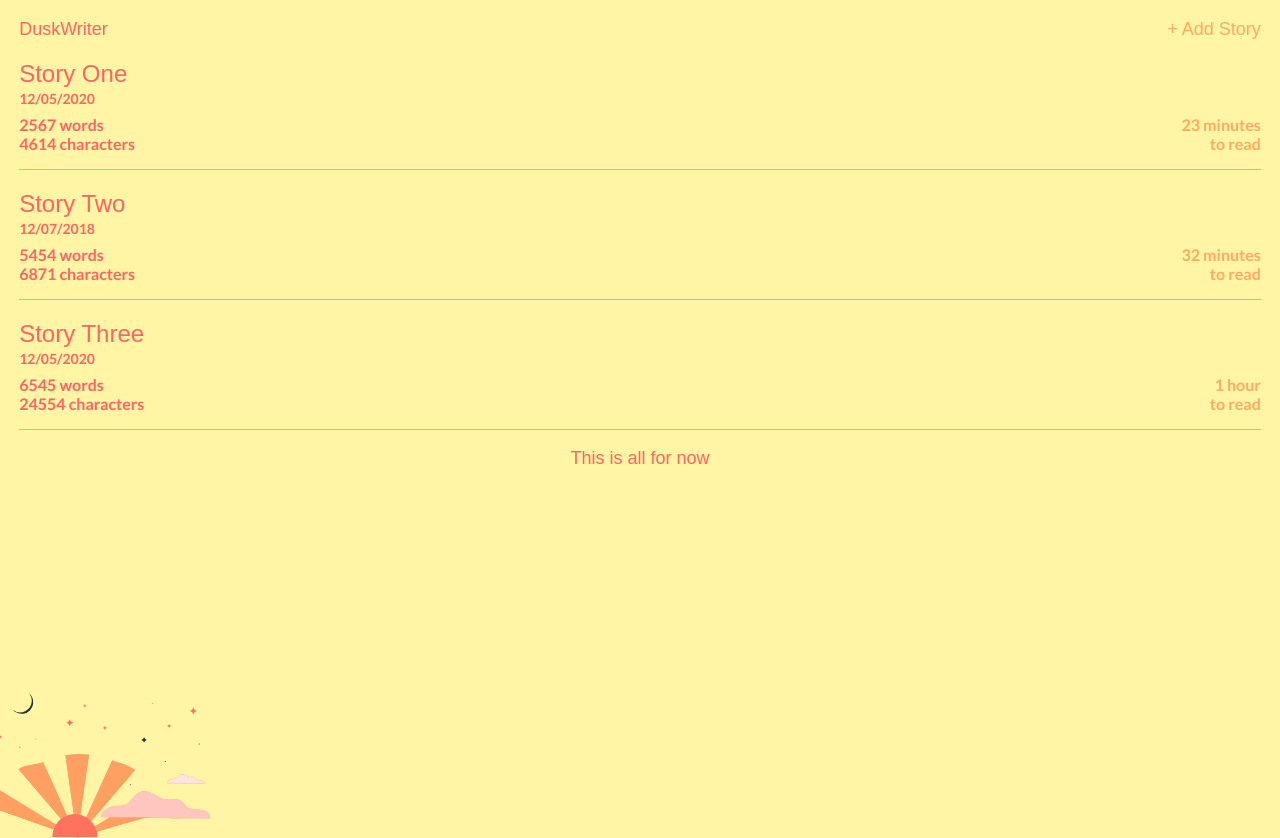
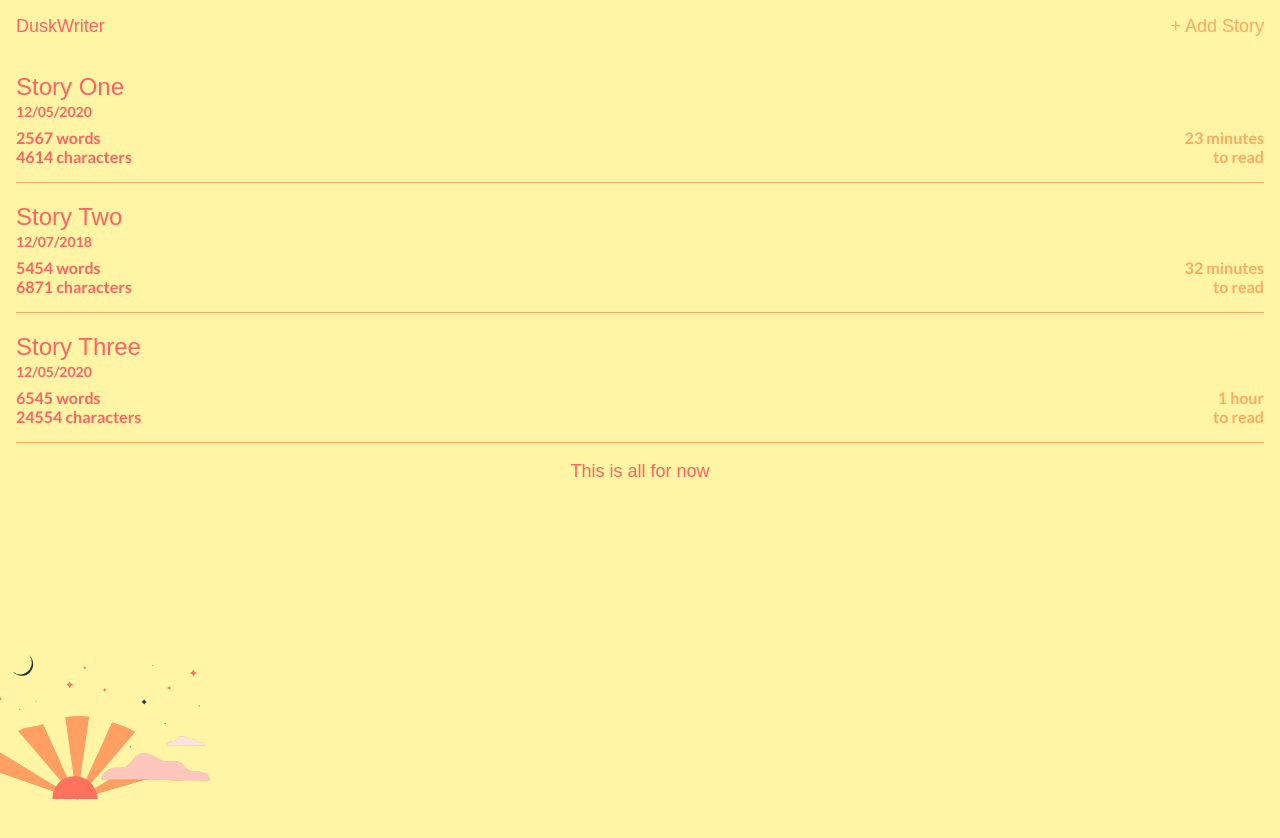
Before and after one commit to MoisesDuarte/DuskWriter, a Vue app: page /#/ in a window 1280 px wide. Both pictures are taken after a click on the button "Let's Write!". After the commit the page ends 800 px from the top, so only its background shows below. Built offline with nearby package versions, Linux system fonts and the light colour scheme; a web font is replaced by a local one.

Commit message:
Adjusting stories listing layout

```diff
--- a/src/views/Stories.vue
+++ b/src/views/Stories.vue
@@ -66,7 +66,6 @@ export default {
 main {
   position: relative;
   height: 100%;
-  padding: 1.2rem;
 }
 
 img.bottom-left {
@@ -82,6 +81,7 @@ header {
   font-family: 'Wendy One', sans-serif;
   font-size: 1.125rem;
   font-weight: 500;
+  padding: 1rem;
 }
 
 header > span {
@@ -90,6 +90,8 @@ header > span {
 
 section {
   border-bottom: 1px solid var(--color-secondary);
+  margin-left: 1rem;
+  margin-right: 1rem;
   padding-bottom: 1rem;
 }
 
```
